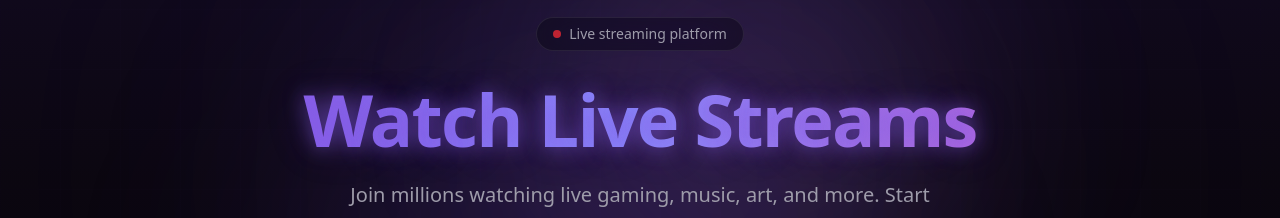
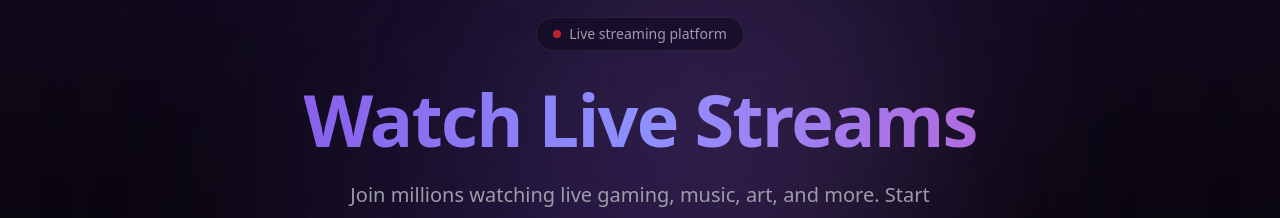
Before and after one commit to shubham-ram/Streamora, a Next.js app in the folder frontend/: page / in a window 1280 px wide. Shown: the part 177-395 px from the top of the page. Built offline with nearby package versions, Linux system fonts and the light colour scheme; no server answers.

Commit message:
fix: remove glow effect from main text

```diff
--- a/frontend/src/components/home/hero-section.tsx
+++ b/frontend/src/components/home/hero-section.tsx
@@ -29,9 +29,8 @@ export function HeroSection() {
               Live streaming platform
             </span>
           </div>
-
           <h1 className="text-5xl md:text-7xl font-bold tracking-tight">
-            <span className="bg-gradient-to-r from-brand-primary-light via-brand-accent to-brand-secondary-light bg-clip-text text-transparent glow-text">
+            <span className="bg-gradient-to-r from-brand-primary-light via-brand-accent to-brand-secondary-light bg-clip-text text-transparent">
               Watch Live Streams
             </span>
           </h1>
```
